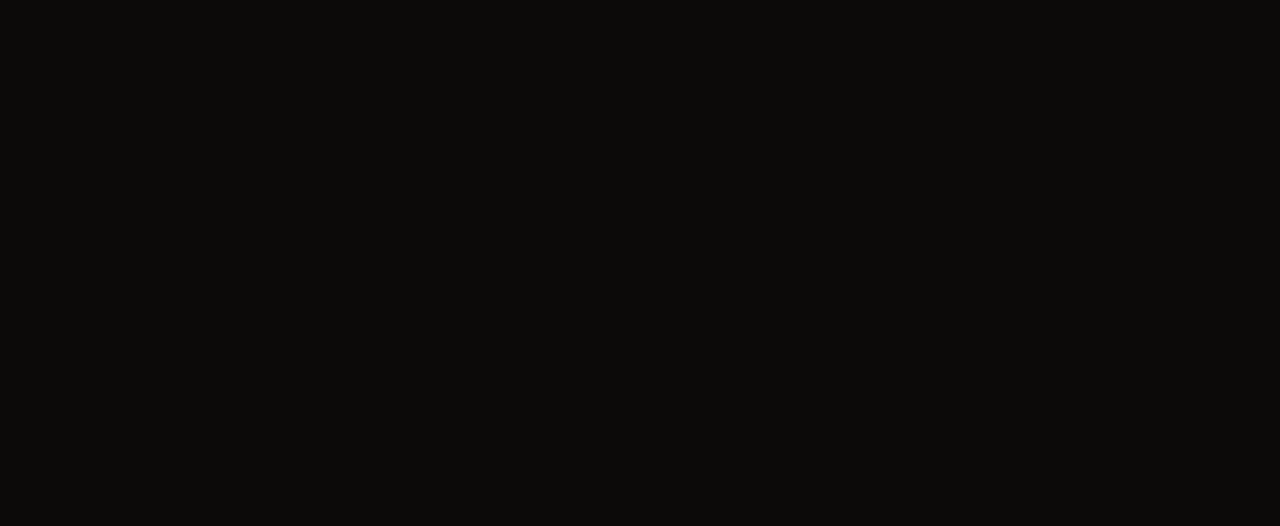
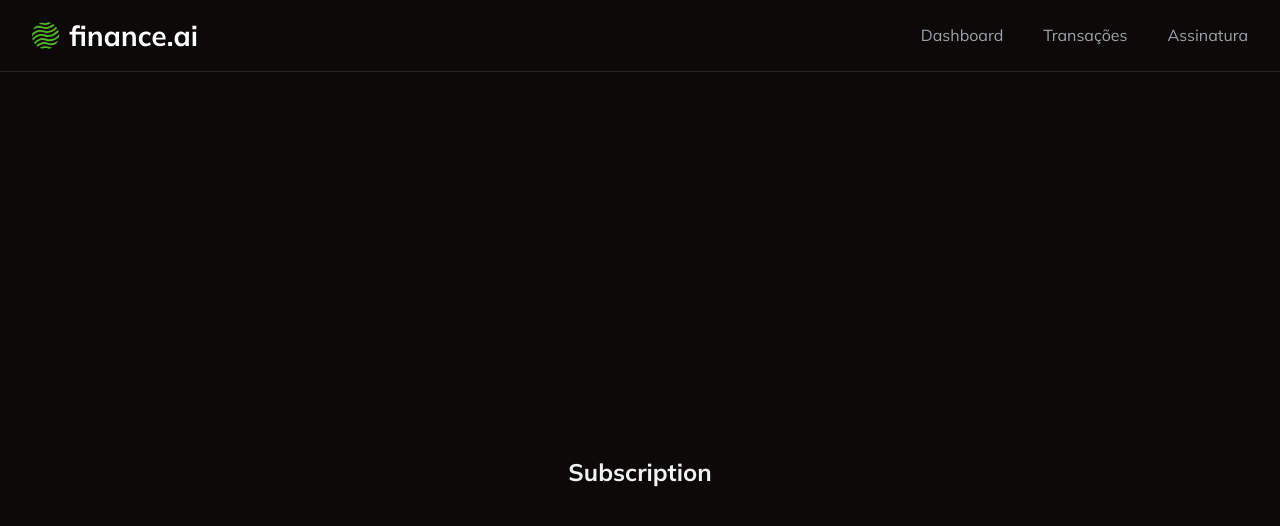
Before and after one commit to Grazziano/finance-ai, a Next.js app: page /subscription in a window 1280 px wide. Shown: the top 526 px of the page. Built offline with nearby package versions, Linux system fonts and the light colour scheme.

Commit message:
feat: add navbar component

```diff
--- /dev/null
+++ b/app/_components/navbar.tsx
@@ -0,0 +1,54 @@
+"use client";
+import { UserButton } from "@clerk/nextjs";
+import Image from "next/image";
+import Link from "next/link";
+import { usePathname } from "next/navigation";
+
+const Navbar = () => {
+  const pathname = usePathname();
+
+  return (
+    <nav className="flex justify-between border-b border-solid px-8 py-4">
+      {/* ESQUERDA */}
+      <Image src="/logo.svg" alt="Finance AI" width={173} height={39} />
+
+      <div className="flex items-center gap-10">
+        <Link
+          href="/"
+          className={
+            pathname === "/"
+              ? "font-bold text-primary"
+              : "text-muted-foreground"
+          }
+        >
+          Dashboard
+        </Link>
+        <Link
+          href="/transactions"
+          className={
+            pathname === "/transactions"
+              ? "font-bold text-primary"
+              : "text-muted-foreground"
+          }
+        >
+          Transações
+        </Link>
+        <Link
+          href="/subscription"
+          className={
+            pathname === "subscription"
+              ? "font-bold text-primary"
+              : "text-muted-foreground"
+          }
+        >
+          Assinatura
+        </Link>
+      </div>
+
+      {/* DIREITA */}
+      <UserButton showName />
+    </nav>
+  );
+};
+
+export default Navbar;
--- a/app/page.tsx
+++ b/app/page.tsx
@@ -1,6 +1,7 @@
 import { UserButton } from "@clerk/nextjs";
 import { auth } from "@clerk/nextjs/server";
 import { redirect } from "next/navigation";
+import Navbar from "./_components/navbar";
 
 const Home = async () => {
   const { userId } = await auth();
@@ -10,9 +11,12 @@
   }
 
   return (
-    <div className="flex h-full items-center justify-center">
-      <UserButton showName />
-    </div>
+    <>
+      <Navbar />
+      <div className="flex h-full items-center justify-center">
+        <UserButton showName />
+      </div>
+    </>
   );
 };
 
--- a/app/subscription/page.tsx
+++ b/app/subscription/page.tsx
@@ -1,3 +1,14 @@
-const SubscriptionPage = () => {};
+import Navbar from "../_components/navbar";
+
+const SubscriptionPage = () => {
+  return (
+    <>
+      <Navbar />
+      <div className="flex h-full w-full items-center justify-center">
+        <h1 className="text-2xl font-bold">Subscription</h1>
+      </div>
+    </>
+  );
+};
 
 export default SubscriptionPage;
--- a/app/transactions/page.tsx
+++ b/app/transactions/page.tsx
@@ -2,11 +2,14 @@
 import { DataTable } from "../_components/ui/data-table";
 import { transactionColumns } from "./_columns/index";
 import AddTransactionButton from "../_components/add-transaction-button";
+import Navbar from "../_components/navbar";
 
 const TransactionsPage = async () => {
   const transactions = await db.transaction.findMany({});
 
   return (
+    <>
+      <Navbar />
       <div className="space-y-6 p-6">
         {/* TÍTULO E BOTÃO */}
         <div className="flex w-full items-center justify-between">
@@ -17,6 +20,7 @@
 
         <DataTable columns={transactionColumns} data={transactions} />
       </div>
+    </>
   );
 };
 
```
Lines whose indentation alone changed are shown as unchanged.
